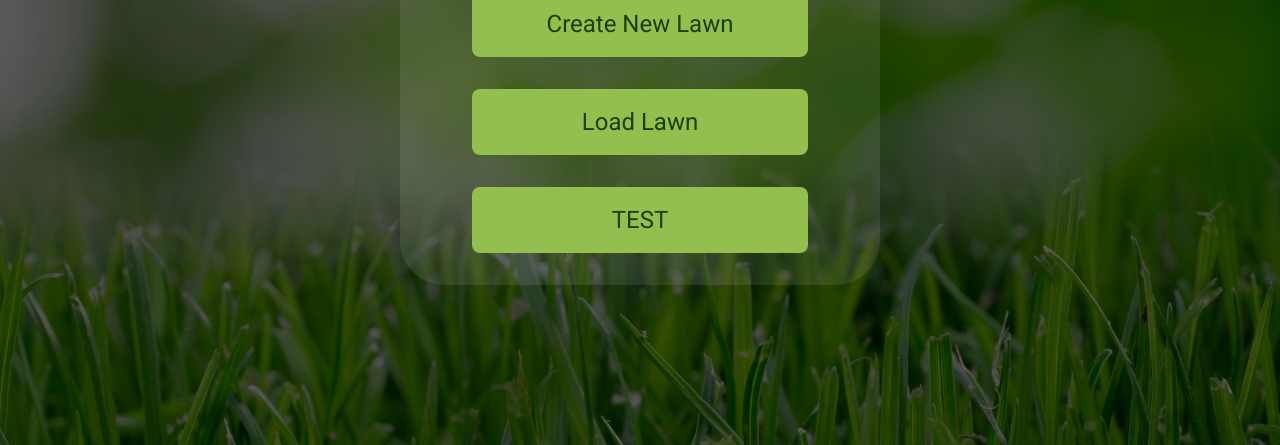
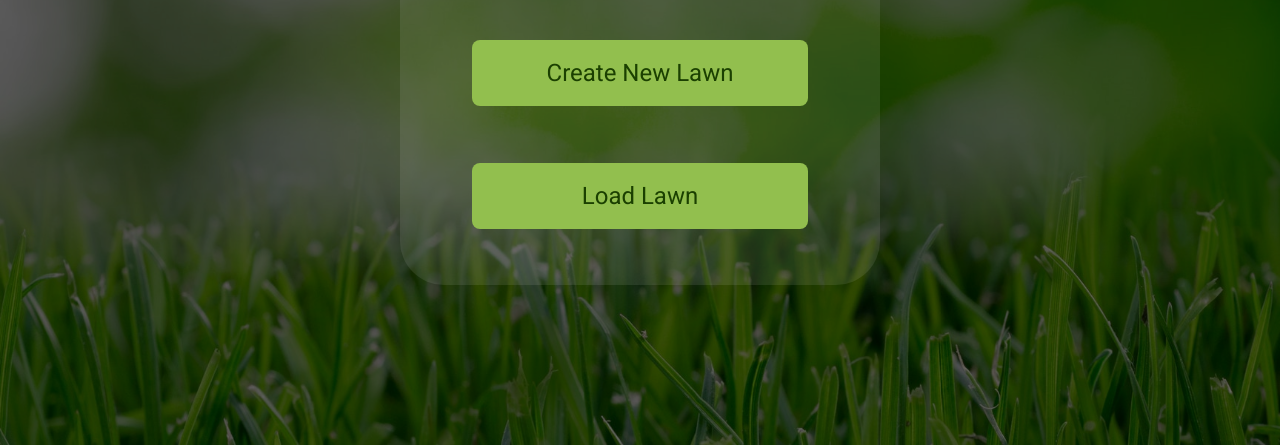
Before and after one commit to sbush92/lawnbot, a website: page dist/index.html in a window 1280 px wide. Shown: the part 355-800 px from the top of the page. Drawn offline with nearby package versions, Linux system fonts and the light colour scheme.

Commit message:
Remove navigation to logic page, replace it with navigation to the UI PAGE OF AWESOME

```diff
--- a/dist/index.html
+++ b/dist/index.html
@@ -17,9 +17,8 @@
         <div class="dark-overlay flex-container">
             <div class="menu-background">
                 <h1 id="title">LawnBot</h1>
-                <button class="button-lawn" onclick="navigateToEditor()">Create New Lawn</button>
+                <button class="button-lawn" onclick="navigateToSimulator()">Create New Lawn</button>
                 <button class="button-lawn" onclick="loadFile()">Load Lawn</button>
-                <button class="button-lawn" onclick="navigateToSimulator()">TEST</button>
                 <input type="file" id="file" style="display: none" name="image" accept=".json">
             </div>
         </div>
```
